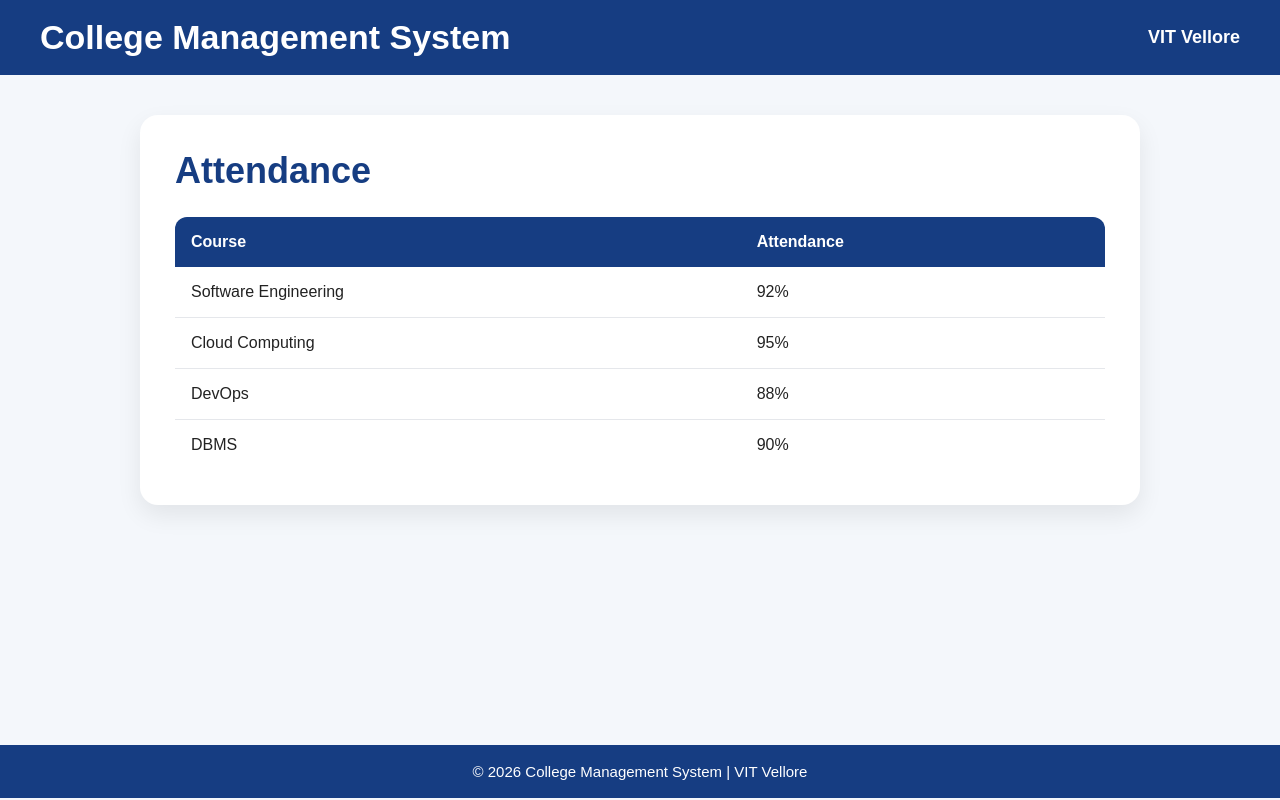
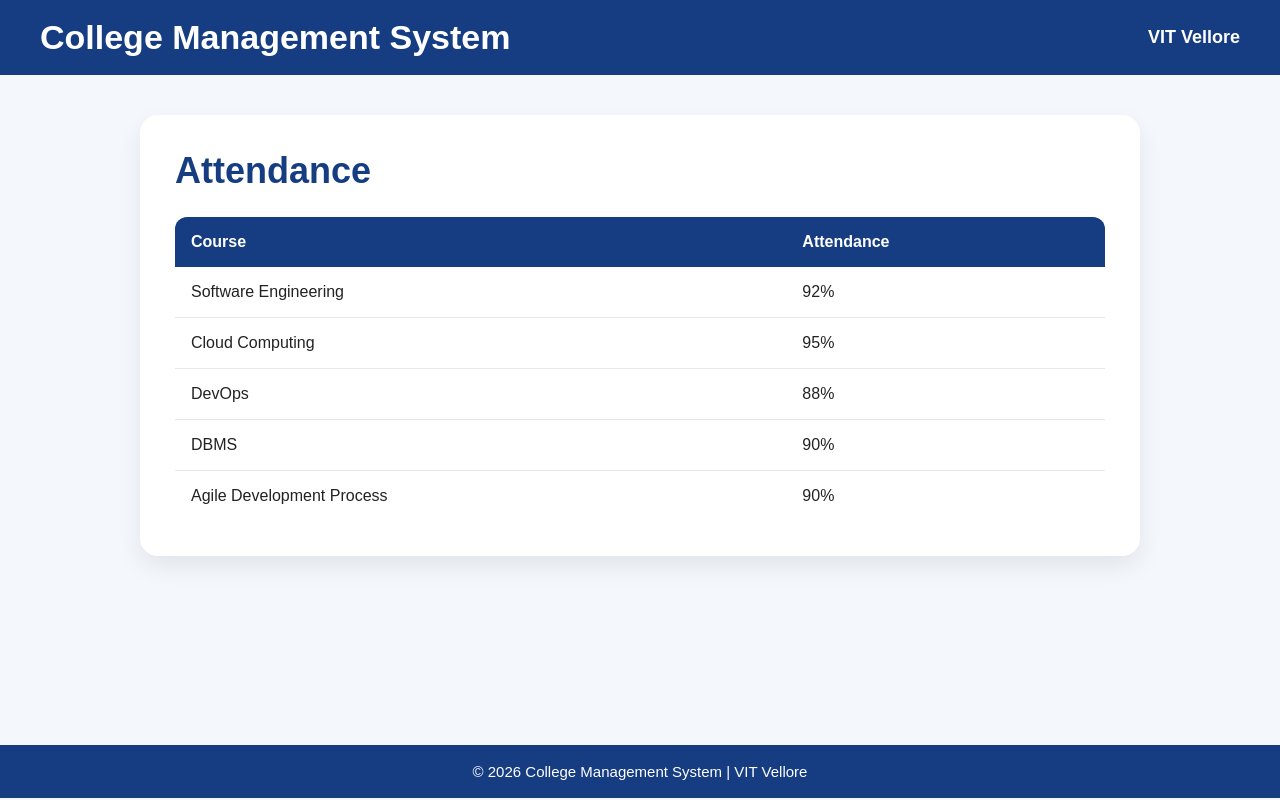
Before and after one commit to MadhuPriya0920/College-Management-System, a React (Vite) app: page /student/attendance in a window 1280 px wide. Built offline with nearby package versions, Linux system fonts and the light colour scheme.

Commit message:
Modified the number of subjects

```diff
--- a/src/pages/student/StudentAttendance.jsx
+++ b/src/pages/student/StudentAttendance.jsx
@@ -27,6 +27,7 @@ export default function StudentAttendance() {
               <tr><td>Cloud Computing</td><td>95%</td></tr>
               <tr><td>DevOps</td><td>88%</td></tr>
               <tr><td>DBMS</td><td>90%</td></tr>
+              <tr><td>Agile Development Process</td><td>90%</td></tr>
             </tbody>
 
           </table>
```
